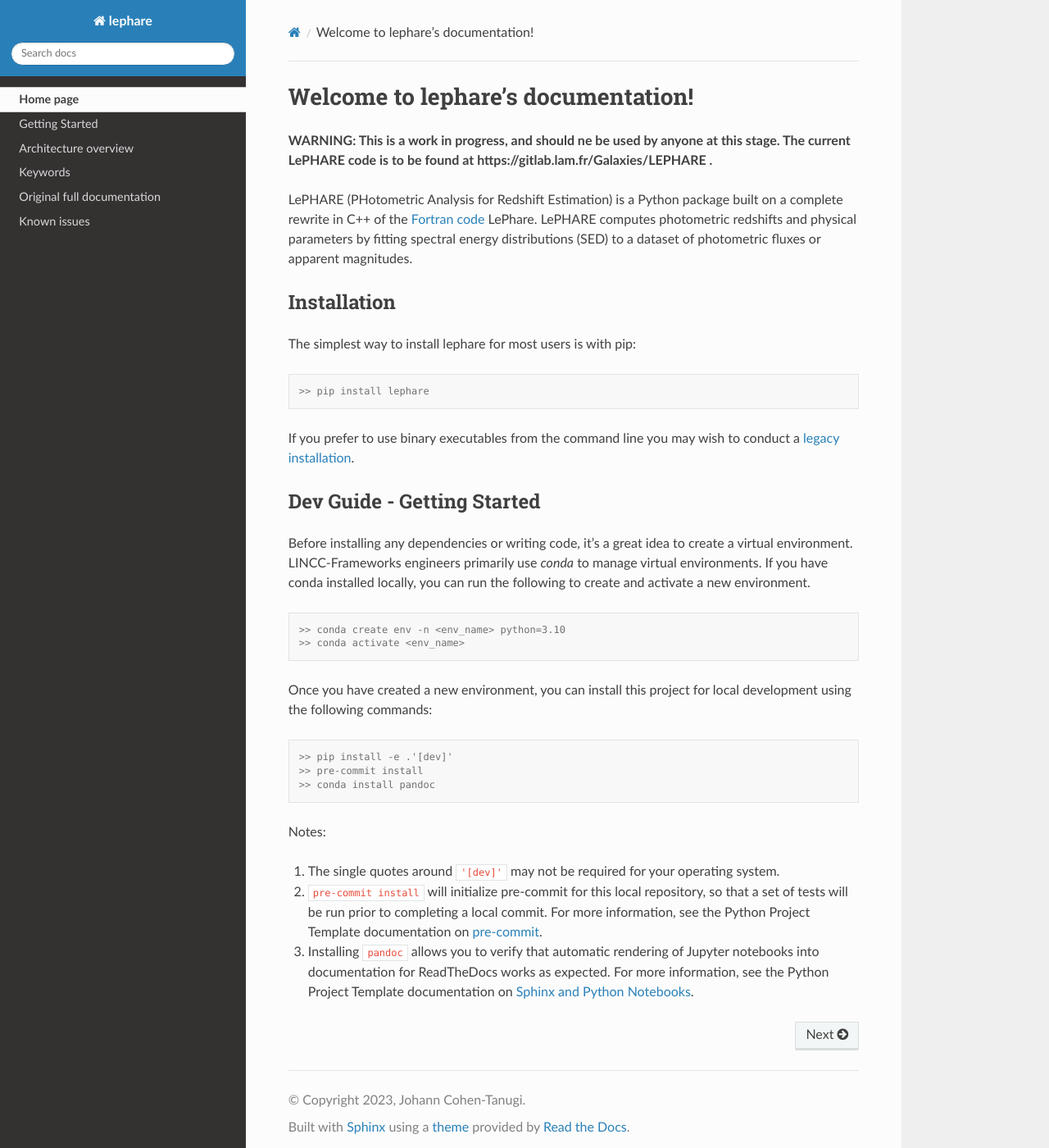
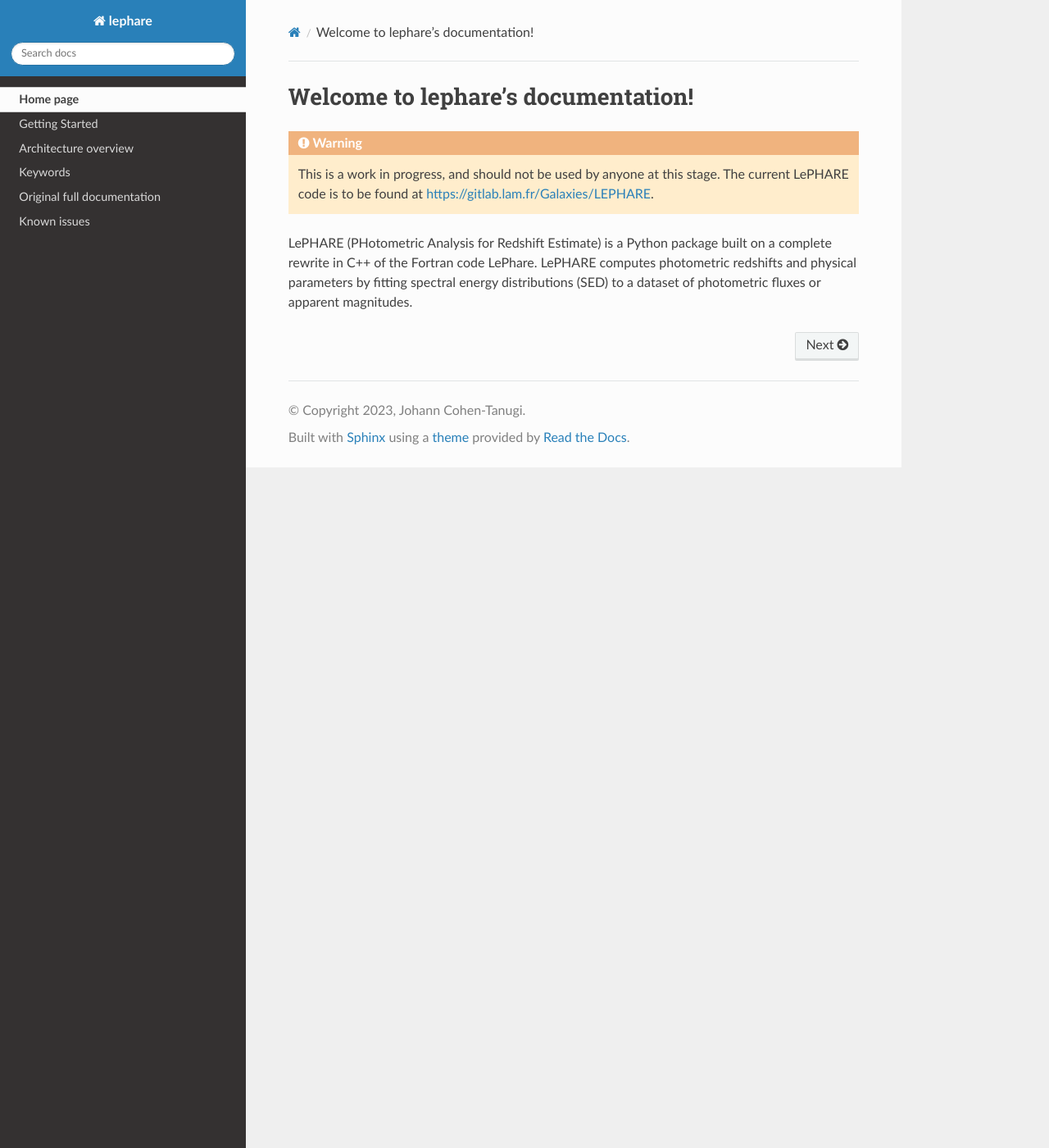
Before and after one commit to lephare-photoz/lephare, a Sphinx documentation site: the page built from docs/index.rst, in a window 1280 px wide and 1400 px high. Shown: the whole window at 82% size. Built offline with Sphinx 7.4.7 and the Read the Docs theme 2.0.0, drawn with Linux system fonts in a browser that asks for light colours; pages that are not in the unit, such as notebooks, are missing from menus.

Commit message:
Update index to just introduction section

```diff
--- a/docs/index.rst
+++ b/docs/index.rst
@@ -4,58 +4,17 @@
 
 Welcome to lephare's documentation!
 ========================================================================================
-**WARNING: This is a work in progress, and should ne be used by anyone at this stage. The current LePHARE code is to be found at https://gitlab.lam.fr/Galaxies/LEPHARE .**
 
-LePHARE (PHotometric Analysis for Redshift Estimation) is a Python package built on a complete rewrite in C++ of the `Fortran code <https://www.cfht.hawaii.edu/~arnouts/LEPHARE/acknowledgement.html>`_ LePhare.
-LePHARE computes photometric redshifts and physical parameters by fitting spectral energy distributions (SED) to a dataset of photometric fluxes or apparent magnitudes.
+.. warning::
 
-Installation
-------------
+   This is a work in progress, and should not be used by anyone at this stage. The
+   current LePHARE code is to be found at `https://gitlab.lam.fr/Galaxies/LEPHARE
+   <https://gitlab.lam.fr/Galaxies/LEPHARE>`_.
 
-The simplest way to install lephare for most users is with pip:
-
-.. code-block:: console
-
-   >> pip install lephare
-
-If you prefer to use binary executables from the command line you may wish to conduct a `legacy installation <https://gitlab.lam.fr/Galaxies/LEPHARE/>`_.
-
-Dev Guide - Getting Started
----------------------------
-
-Before installing any dependencies or writing code, it's a great idea to create a
-virtual environment. LINCC-Frameworks engineers primarily use `conda` to manage virtual
-environments. If you have conda installed locally, you can run the following to
-create and activate a new environment.
-
-.. code-block:: console
-
-   >> conda create env -n <env_name> python=3.10
-   >> conda activate <env_name>
-
-
-Once you have created a new environment, you can install this project for local
-development using the following commands:
-
-.. code-block:: console
-
-   >> pip install -e .'[dev]'
-   >> pre-commit install
-   >> conda install pandoc
-
-
-Notes:
-
-1) The single quotes around ``'[dev]'`` may not be required for your operating system.
-2) ``pre-commit install`` will initialize pre-commit for this local repository, so
-   that a set of tests will be run prior to completing a local commit. For more
-   information, see the Python Project Template documentation on
-   `pre-commit <https://lincc-ppt.readthedocs.io/en/latest/practices/precommit.html>`_.
-3) Installing ``pandoc`` allows you to verify that automatic rendering of Jupyter notebooks
-   into documentation for ReadTheDocs works as expected. For more information, see
-   the Python Project Template documentation on
-   `Sphinx and Python Notebooks <https://lincc-ppt.readthedocs.io/en/latest/practices/sphinx.html#python-notebooks>`_.
-
+LePHARE (PHotometric Analysis for Redshift Estimate) is a Python package built on
+a complete rewrite in C++ of the Fortran code LePhare. LePHARE computes photometric
+redshifts and physical parameters by fitting spectral energy distributions (SED)
+to a dataset of photometric fluxes or apparent magnitudes.
 
 .. toctree::
    :hidden:
```
